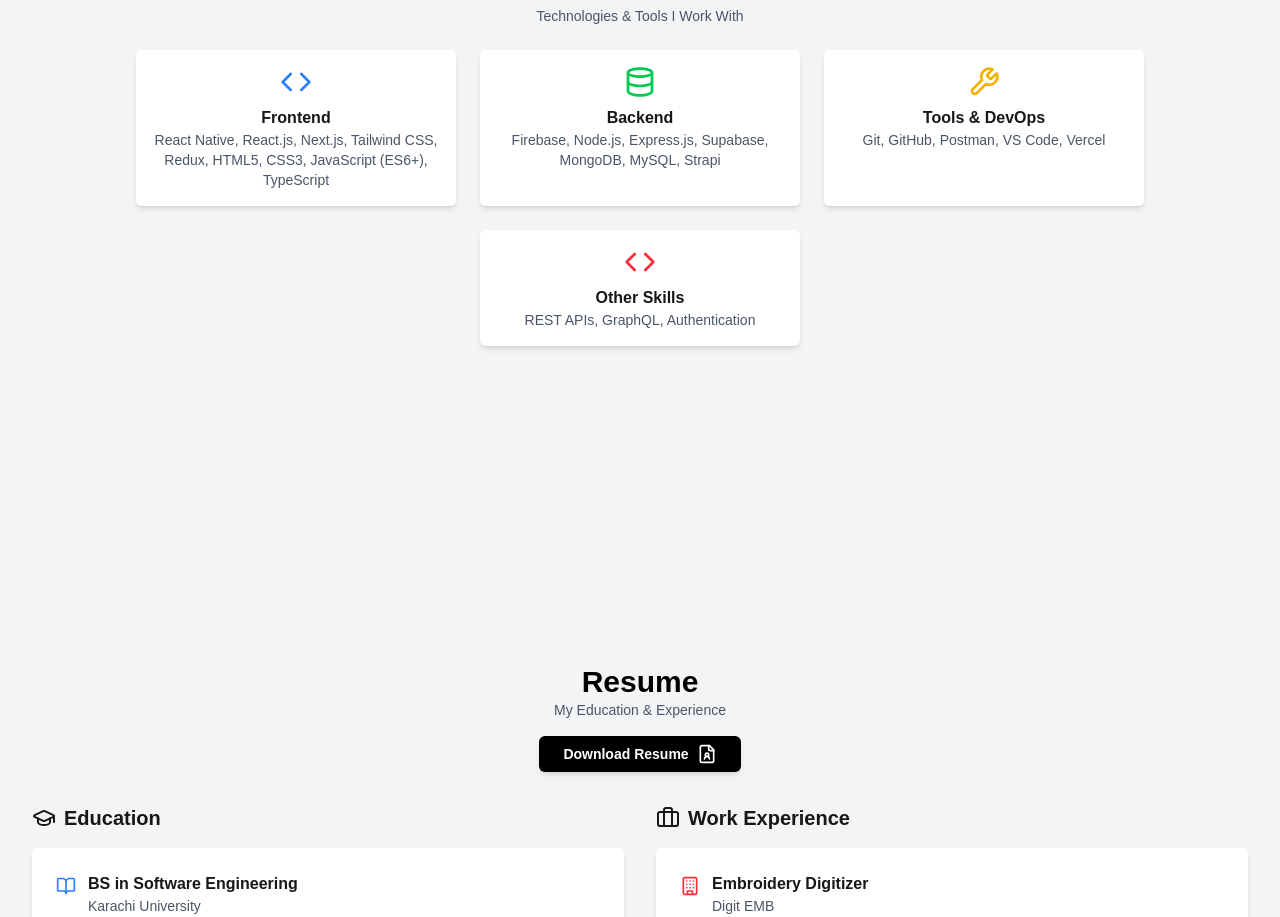
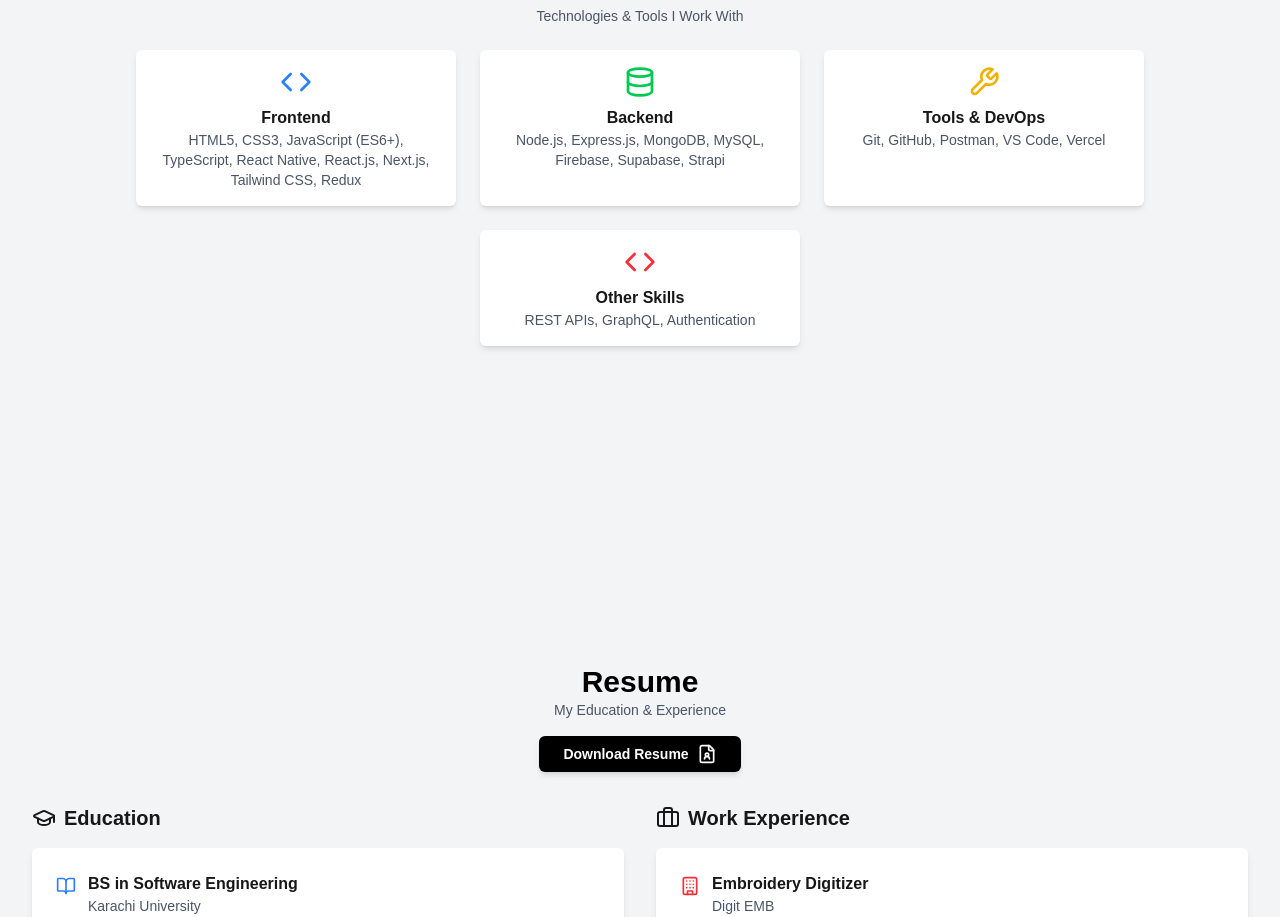
Before and after one commit to MuhammadDanishSiddiqui/portfolio, a Next.js app: page / in a window 1280 px wide. Shown: the part 1746-2663 px from the top of the page. Built offline with nearby package versions, Linux system fonts and the light colour scheme.

Commit message:
Update page.js

```diff
--- a/src/app/page.js
+++ b/src/app/page.js
@@ -200,8 +200,8 @@ export default function HeroSection() {
                 <Code size={32} className="text-blue-500 mx-auto" />
                 <h3 className="text-md font-semibold mt-2">Frontend</h3>
                 <p className="text-sm text-gray-600">
-                  React Native, React.js, Next.js, Tailwind CSS, Redux, HTML5,
-                  CSS3, JavaScript (ES6+), TypeScript
+                  HTML5, CSS3, JavaScript (ES6+), TypeScript, React Native,
+                  React.js, Next.js, Tailwind CSS, Redux
                 </p>
               </div>
 
@@ -213,7 +213,7 @@ export default function HeroSection() {
                 <Database size={32} className="text-green-500 mx-auto" />
                 <h3 className="text-md font-semibold mt-2">Backend</h3>
                 <p className="text-sm text-gray-600">
-                  Firebase, Node.js, Express.js, Supabase, MongoDB, MySQL,
+                  Node.js, Express.js, MongoDB, MySQL, Firebase, Supabase,
                   Strapi
                 </p>
               </div>
```
